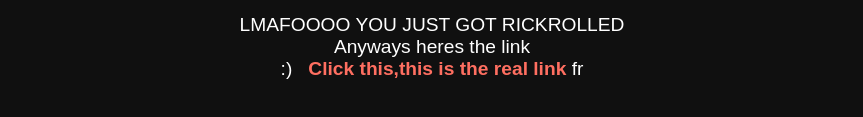
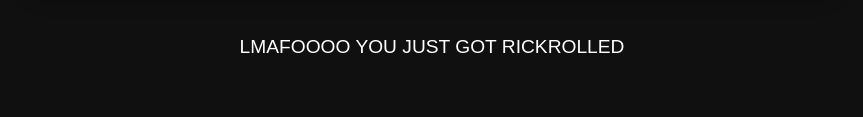
Before and after one commit to pavansweb/rickRoll, a plain HTML site: page index.html in a window 1280 px wide. Shown: the part 563-680 px from the top of the page, without its empty margins (208-1071 px from the left). Drawn offline with Linux system fonts and the light colour scheme.

Commit message:
Update index.html

```diff
--- a/index.html
+++ b/index.html
@@ -3,7 +3,7 @@
 <head>
 <meta charset="UTF-8">
 <meta name="viewport" content="width=device-width, initial-scale=1.0">
-<title>Holi :)))</title>
+<title>Bahaha</title>
 <style>
     body {
         margin: 0;
@@ -48,7 +48,7 @@
         <source src="https://ia904609.us.archive.org/4/items/rick-roll/Rick%20Roll.mp4" type="video/mp4">
         Your browser does not support the video tag.
     </video>
-    <p> LMAFOOOO YOU JUST GOT RICKROLLED <br>Anyways heres the link <br> :) &nbsp; <a href="https://maps.app.goo.gl/5KUZk8DLg5KB16Az5">Click this,this is the real link </a> fr</p>
+    <p> LMAFOOOO YOU JUST GOT RICKROLLED </p>
 </div>
 
 </body>
```
